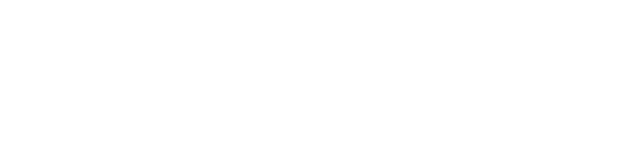
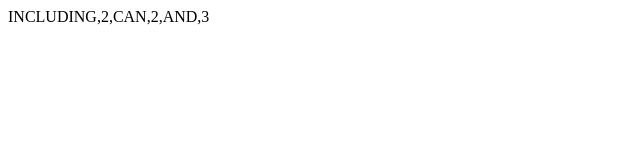
Before and after one commit to 2009Dhinesh/Word-Count, a plain HTML site: page index.html in a window 1280 px wide. Shown: the whole page, without its empty margins (0-640 px from the left). Drawn offline with Linux system fonts and the light colour scheme.

Commit message:
Update index.html

```diff
--- a/index.html
+++ b/index.html
@@ -7,6 +7,7 @@
     <title>Coding Assignment 5</title>
 </head>
 <body>
+    <div id="display"></div>
     <script>
         var text="Apples are a good source of nutrients, including fiber, vitamin C, and antioxidants which can help support healthy digestion, brain health, and weight management There is evidence that apples can also protect against certain chronic diseases, including cancer, heart disease, and type  diabetes"
         var words=text.toUpperCase().replace(/[.,]/g, "").split(" ")
@@ -26,6 +27,7 @@ words.forEach(item => {Obj[item] = (Obj[item] || 0) +1})
             a.sort((z, y)=>{return z[1] - y[1]})
             d=a.splice(a.length-3)
             console.log(d)
+            document.getElementById('display').innerHTML = d;
 
     </script>
 </body>
```
Lines whose indentation alone changed are shown as unchanged.
